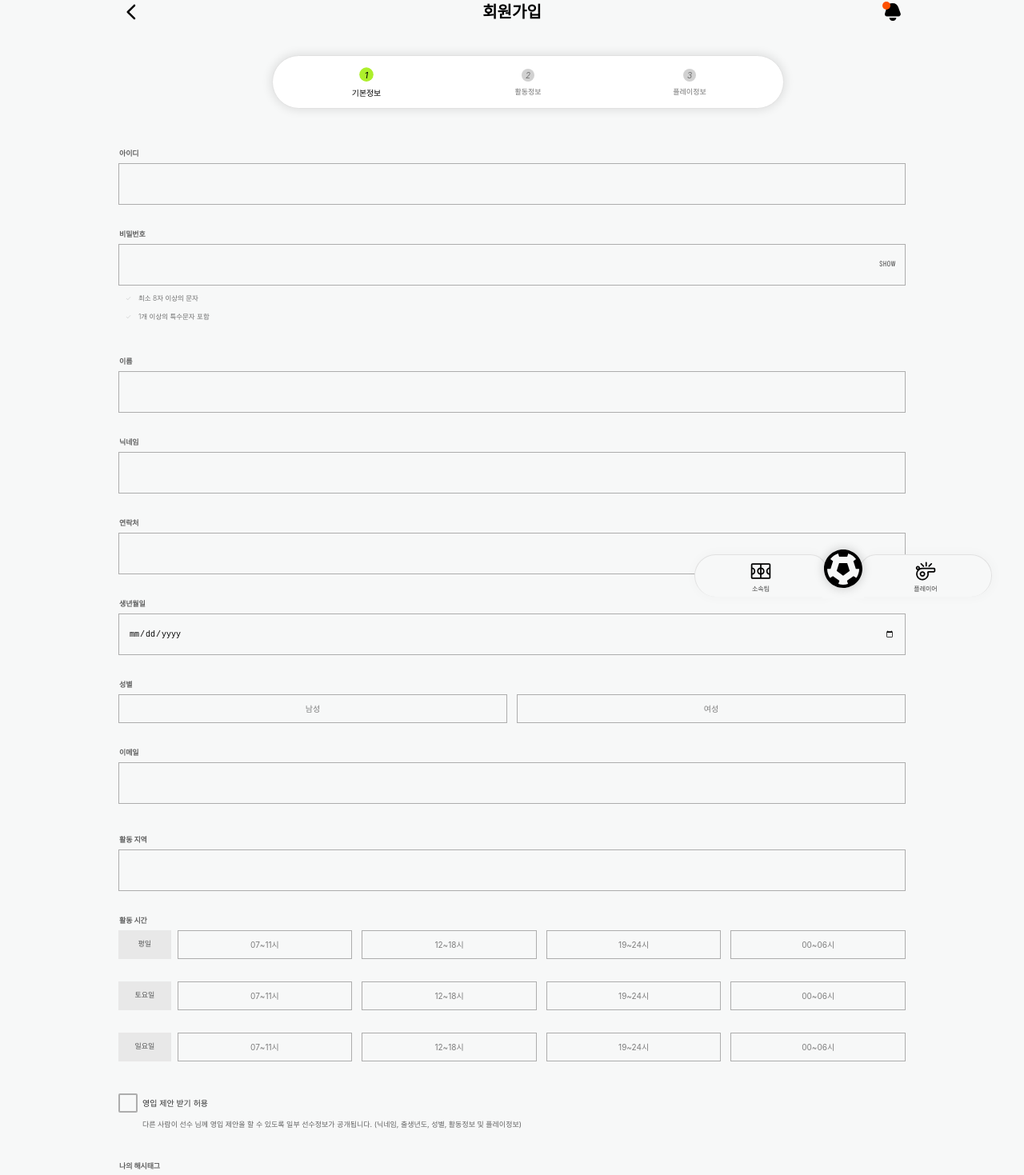
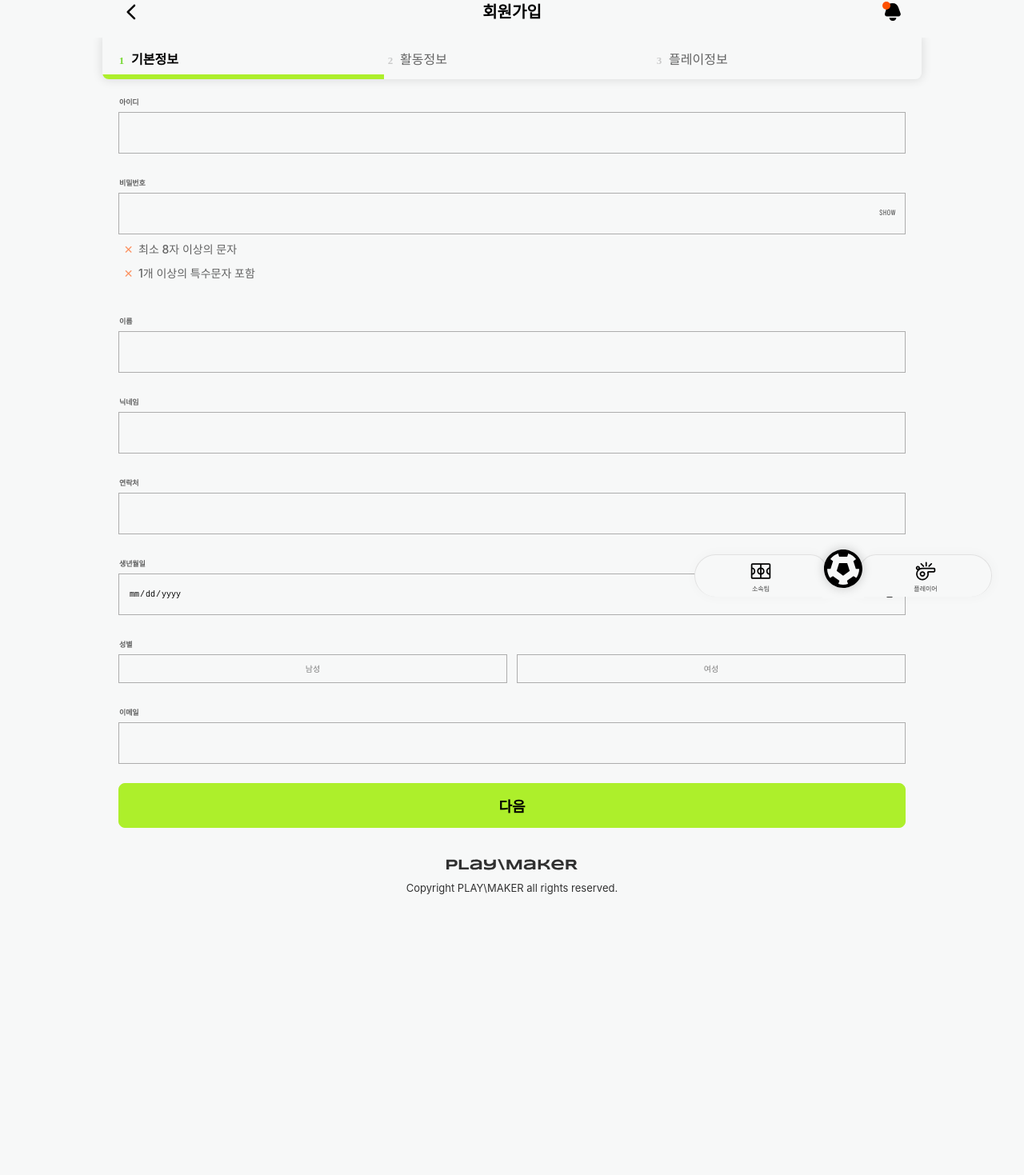
Before and after one commit to playmakersports/playmaker-fe, a Next.js app: page /user/join in a window 1280 px wide. Shown: the part 17-1486 px from the top of the page at 80% size. After the commit the page ends 1294 px from the top, so only its background shows below. Built offline with nearby package versions, Linux system fonts and the light colour scheme; a web font is replaced by a local one.

Commit message:
[Fix] 회원가입 개선

```diff
--- a/src/components/User/Join/JoinStep1.tsx
+++ b/src/components/User/Join/JoinStep1.tsx
@@ -1,62 +1,51 @@
-import React, { useEffect, useRef, useState } from "react";
+import React, { useState } from "react";
 import styled from "@emotion/styled";
-import { FieldErrors, FieldValues, UseFormRegister, UseFormWatch } from "react-hook-form";
-import { InputText, InputRadioWrap, Label, SelectLabel } from "../../Common/FormStyle";
+import { useFormContext } from "react-hook-form";
 
-interface JoinStepPropsType {
-    setJoinStep: React.Dispatch<React.SetStateAction<number>>;
-    register: UseFormRegister<FieldValues>;
-    watch: UseFormWatch<FieldValues>;
-    errors: FieldErrors<FieldValues>;
-}
+import { InputText, InputRadioWrap, Label, SelectLabel, ErrorMsg } from "../../Common/FormStyle";
 
-function JoinStep1({ setJoinStep, register, watch, errors }: JoinStepPropsType) {
+function JoinStep1() {
+    const {
+        register,
+        watch,
+        formState: { errors },
+    } = useFormContext();
     const [showPassword, setShowPassword] = useState(false);
     const handleShowPassword = () => {
         setShowPassword((prev) => !prev);
     };
 
-    const ContainerRef = useRef<HTMLDivElement>(null);
     const passwordRegx = /^(?=.*[\W_]).{8,}$/;
 
-    useEffect(() => {
-        const observer = new IntersectionObserver(
-            (entries) => {
-                entries.forEach((entry) => {
-                    if (entry.isIntersecting) {
-                        setJoinStep(1);
-                    }
-                });
-            },
-            { threshold: 0.3 }
-        );
-        observer.observe(ContainerRef.current!);
-    }, []);
-
     return (
-        <Container id="step1" ref={ContainerRef}>
+        <Container id="step1">
             <Item>
-                <Label>아이디</Label>
+                <Label data-required>아이디</Label>
                 <InputText
                     type="text"
                     {...register("userId", {
-                        pattern: /^[a-zA-Z0-9_-]+$/,
-                        required: true,
+                        pattern: { value: /^[a-zA-Z0-9_-]+$/, message: "잘못된 아이디가 입력되었습니다." },
+                        required: { value: true, message: "아이디를 입력해주세요." },
                     })}
                 />
+                {errors.userId && <ErrorMsg>{errors.userId.message as string}</ErrorMsg>}
             </Item>
             <Item>
-                <Label>비밀번호</Label>
+                <Label data-required>비밀번호</Label>
                 <InputText
                     type={showPassword ? "text" : "password"}
                     placeholder=""
                     minLength={8}
                     style={{ paddingRight: "56px" }}
-                    {...register("password", { pattern: passwordRegx, required: true })}
+                    {...register("password", {
+                        pattern: passwordRegx,
+                        required: { value: true, message: "비밀번호를 입력해주세요." },
+                    })}
                 />
                 <button type="button" className="password-show-button numbers" onClick={handleShowPassword}>
                     {showPassword ? "HIDE" : "SHOW"}
                 </button>
+                {errors.password && <ErrorMsg>{errors.password.message as string}</ErrorMsg>}
                 <ul className="password-validation-list">
                     <PwdValid isContain={watch("password")?.length > 7}>최소 8자 이상의 문자</PwdValid>
                     <PwdValid isContain={watch("password") ? passwordRegx.test(watch("password")) : false}>
@@ -65,25 +54,25 @@ function JoinStep1({ setJoinStep, register, watch, errors }: JoinStepPropsType)
                 </ul>
             </Item>
             <Item>
-                <Label>이름</Label>
+                <Label data-required>이름</Label>
                 <InputText type="text" {...register("name", { required: true })} />
             </Item>
             <Item>
-                <Label>닉네임</Label>
+                <Label data-required>닉네임</Label>
                 <InputText type="text" {...register("nickname", { required: true })} />
             </Item>
             <Item>
-                <Label>연락처</Label>
+                <Label data-required>연락처</Label>
                 <InputText type="tel" {...register("phone", { required: true })} />
             </Item>
             <Item>
-                <Label>생년월일</Label>
+                <Label data-required>생년월일</Label>
                 <div className="input-container">
                     <InputText type="date" {...register("birthday", { required: true })} />
                 </div>
             </Item>
             <Item>
-                <Label>성별</Label>
+                <Label data-required>성별</Label>
                 <InputRadioWrap>
                     <SelectLabel>
                         <input type="radio" value="male" {...register("sex", { required: true })} />
@@ -96,7 +85,7 @@ function JoinStep1({ setJoinStep, register, watch, errors }: JoinStepPropsType)
                 </InputRadioWrap>
             </Item>
             <Item>
-                <Label>이메일</Label>
+                <Label data-required>이메일</Label>
                 <InputText type="email" {...register("email", { required: true })} />
             </Item>
         </Container>
@@ -106,7 +95,6 @@ function JoinStep1({ setJoinStep, register, watch, errors }: JoinStepPropsType)
 const Container = styled.div`
     display: flex;
     flex-direction: column;
-    padding: 20px;
     gap: 32px;
 `;
 const Item = styled.div`
@@ -130,18 +118,18 @@ const Item = styled.div`
     }
 `;
 const PwdValid = styled.li<{ isContain: boolean }>`
-    padding: 0 2px 10px;
-    font-size: 0.85rem;
-    font-weight: ${({ isContain }) => (isContain ? 500 : 300)};
-    opacity: ${({ isContain }) => (isContain ? 0.9 : 0.55)};
+    padding: 0 2px 16px;
+    font-size: 1.4rem;
+    font-weight: ${({ isContain }) => (isContain ? 600 : 500)};
+    opacity: ${({ isContain }) => (isContain ? 1 : 0.6)};
     &::before {
         display: inline-block;
-        content: "✓";
+        content: ${({ isContain }) => (isContain ? `"✓"` : `"✕"`)};
         width: 13px;
         height: 13px;
         margin: 0 6px 0 0;
         text-align: center;
-        color: ${({ theme, isContain }) => (isContain ? theme.color.gray4 : theme.color.gray2)};
+        color: ${({ theme, isContain }) => (isContain ? theme.color.green : theme.color.warn)};
     }
 `;
 
--- a/src/components/User/Join/JoinStep2.tsx
+++ b/src/components/User/Join/JoinStep2.tsx
@@ -1,99 +1,66 @@
-import React, { useEffect, useRef } from "react";
+import React from "react";
+import { useFormContext } from "react-hook-form";
 import styled from "@emotion/styled";
-import { FieldValues, UseFormRegister } from "react-hook-form";
-import { InputText, Label, InputCheck, SelectLabel, InputCheckRadioWrapper } from "../../Common/FormStyle";
 
-interface JoinStepPropsType {
-    setJoinStep: React.Dispatch<React.SetStateAction<number>>;
-    register: UseFormRegister<FieldValues>;
-}
+import { InputText, Label, InputCheck, SelectLabel, InputCheckRadioWrapper, ErrorMsg } from "../../Common/FormStyle";
 
-function JoinStep2({ setJoinStep, register }: JoinStepPropsType) {
-    const ContainerRef = useRef<HTMLDivElement>(null);
+function JoinStep2() {
+    const {
+        register,
+        formState: { errors },
+    } = useFormContext();
 
-    useEffect(() => {
-        const observer = new IntersectionObserver(
-            (entries) => {
-                entries.forEach((entry) => {
-                    if (entry.isIntersecting) {
-                        setJoinStep(2);
-                    }
-                });
-            },
-            { threshold: 0.2 }
-        );
-        observer.observe(ContainerRef.current!);
-    }, []);
+    const TIME_LIST = [
+        { name: "07~11시", value: "0711" },
+        { name: "12~18시", value: "1218" },
+        { name: "19~24시", value: "1924" },
+        { name: "00~06시", value: "0006" },
+    ];
 
     return (
-        <Container id="step2" ref={ContainerRef}>
+        <Container id="step2">
             <Item>
-                <Label>활동 지역</Label>
-                <InputText type="text" required={true} {...register("location")} />
+                <Label data-required>활동 지역</Label>
+                <InputText
+                    type="text"
+                    required={true}
+                    {...register("location", { required: { value: true, message: "활동 지역을 입력해주세요." } })}
+                />
+                {errors.location && <ErrorMsg>{errors.location.message as string}</ErrorMsg>}
             </Item>
             <Item>
-                <Label>활동 시간</Label>
+                <Label data-required>활동 시간</Label>
                 <DayWrap>
                     <DayLabel>평일</DayLabel>
                     <div className="day-select-wrap">
+                        {TIME_LIST.map((item) => (
                             <SelectLabel>
-                            <input type="checkbox" value="w0711" {...register("weekday-time")} />
-                            07~11시
+                                <input type="checkbox" value={`w${item.value}`} {...register("weekday-time")} />
+                                {item.name}
                             </SelectLabel>
-                        <SelectLabel>
-                            <input type="checkbox" value="w1218" {...register("weekday-time")} />
-                            12~18시
-                        </SelectLabel>
-                        <SelectLabel>
-                            <input type="checkbox" value="w1924" {...register("weekday-time")} />
-                            19~24시
-                        </SelectLabel>
-                        <SelectLabel>
-                            <input type="checkbox" value="w0006" {...register("weekday-time")} />
-                            00~06시
-                        </SelectLabel>
+                        ))}
                     </div>
                 </DayWrap>
                 <DayWrap>
                     <DayLabel>토요일</DayLabel>
                     <div className="day-select-wrap">
+                        {TIME_LIST.map((item) => (
                             <SelectLabel>
-                            <input type="checkbox" value="sat0711" {...register("saturday-time")} />
-                            07~11시
+                                <input type="checkbox" value={`sat${item.value}`} {...register("saturday-time")} />
+                                {item.name}
                             </SelectLabel>
-                        <SelectLabel>
-                            <input type="checkbox" value="sat1218" {...register("saturday-time")} />
-                            12~18시
-                        </SelectLabel>
-                        <SelectLabel>
-                            <input type="checkbox" value="sat1924" {...register("saturday-time")} />
-                            19~24시
-                        </SelectLabel>
-                        <SelectLabel>
-                            <input type="checkbox" value="sat0006" {...register("saturday-time")} />
-                            00~06시
-                        </SelectLabel>
+                        ))}
                     </div>
                 </DayWrap>
                 <DayWrap>
                     <DayLabel>일요일</DayLabel>
                     <div className="day-select-wrap">
+                        {TIME_LIST.map((item) => (
                             <SelectLabel>
-                            <input type="checkbox" value="sun0711" {...register("sunday-time")} />
-                            07~11시
+                                <input type="checkbox" value={`sun${item.value}`} {...register("sunday-time")} />
+                                {item.name}
                             </SelectLabel>
-                        <SelectLabel>
-                            <input type="checkbox" value="sun1218" {...register("sunday-time")} />
-                            12~18시
-                        </SelectLabel>
-                        <SelectLabel>
-                            <input type="checkbox" value="sun1924" {...register("sunday-time")} />
-                            19~24시
-                        </SelectLabel>
-                        <SelectLabel>
-                            <input type="checkbox" value="sun0006" {...register("sunday-time")} />
-                            00~06시
-                        </SelectLabel>
+                        ))}
                     </div>
                 </DayWrap>
             </Item>
@@ -114,7 +81,6 @@ function JoinStep2({ setJoinStep, register }: JoinStepPropsType) {
 const Container = styled.div`
     display: flex;
     flex-direction: column;
-    padding: 20px;
     gap: 32px;
 `;
 
@@ -126,8 +92,8 @@ const Item = styled.div`
     .offer-active-description {
         margin: 8px 0 0;
         padding-left: 30px;
-        font-size: 0.9rem;
-        line-height: 1.4rem;
+        font-size: 1.3rem;
+        line-height: 1.9rem;
         opacity: 0.6;
     }
 `;
@@ -156,10 +122,10 @@ const DayWrap = styled.div`
 const DayLabel = styled.p`
     padding: 12px 6px;
     width: 70px;
-    opacity: 0.65;
+    opacity: 0.8;
     background-color: ${({ theme }) => theme.color.gray1};
     color: ${({ theme }) => theme.color.black};
-    font-size: 0.9rem;
+    font-size: 1.4rem;
     font-weight: 500;
     text-align: center;
 `;
--- a/src/components/User/Join/JoinStep3.tsx
+++ b/src/components/User/Join/JoinStep3.tsx
@@ -1,33 +1,13 @@
 import React, { useEffect, useRef } from "react";
 import styled from "@emotion/styled";
-import { FieldValues, UseFormRegister, UseFormWatch } from "react-hook-form";
 
 import { Label, SelectLabel, TextArea, TextAreaWrap } from "../../Common/FormStyle";
 import FormDropdownBox from "../../Common/FormDropdownBox";
 import { FOOTBALL_CLUBS, FOOTBALL_LEAGUE } from "@/src/constants/FootballClubs";
+import { useFormContext } from "react-hook-form";
 
-interface JoinStepPropsType {
-    setJoinStep: React.Dispatch<React.SetStateAction<number>>;
-    register: UseFormRegister<FieldValues>;
-    watch: UseFormWatch<FieldValues>;
-}
-
-function JoinStep3({ setJoinStep, register, watch }: JoinStepPropsType) {
-    const ContainerRef = useRef<HTMLDivElement>(null);
-
-    useEffect(() => {
-        const observer = new IntersectionObserver(
-            (entries) => {
-                entries.forEach((entry) => {
-                    if (entry.isIntersecting) {
-                        setJoinStep(3);
-                    }
-                });
-            },
-            { threshold: 0.5 }
-        );
-        observer.observe(ContainerRef.current!);
-    }, []);
+function JoinStep3() {
+    const { register, watch } = useFormContext();
 
     const PLAY_STYLE = [
         "공격수",
@@ -51,7 +31,7 @@ function JoinStep3({ setJoinStep, register, watch }: JoinStepPropsType) {
     ];
 
     return (
-        <Container id="step3" ref={ContainerRef}>
+        <Container id="step3">
             <Item>
                 <Label>나의 해시태그</Label>
                 <Options>
@@ -89,7 +69,6 @@ function JoinStep3({ setJoinStep, register, watch }: JoinStepPropsType) {
 const Container = styled.div`
     display: flex;
     flex-direction: column;
-    padding: 20px;
     gap: 32px;
 `;
 const Item = styled.div`
@@ -104,7 +83,7 @@ const Options = styled.div`
     flex-wrap: wrap;
     align-items: center;
     gap: 8px;
-    font-size: 1rem;
+    font-size: 1.6rem;
     label {
         flex: auto;
         min-width: 90px;
--- a/src/pages/user/join.tsx
+++ b/src/pages/user/join.tsx
@@ -1,20 +1,17 @@
 import React, { useState } from "react";
 import styled from "@emotion/styled";
-import { FieldValues, useForm } from "react-hook-form";
+import { FieldValues, FormProvider, useForm } from "react-hook-form";
 
 import JoinStep1 from "@/src/components/User/Join/JoinStep1";
 import JoinStep2 from "@/src/components/User/Join/JoinStep2";
 import JoinStep3 from "@/src/components/User/Join/JoinStep3";
 import Button from "@/src/components/Common/Button";
+import { SubTitleText } from "@/src/styles/common";
 
 function Join() {
     const [joinStep, setJoinStep] = useState(1);
-    const {
-        register,
-        watch,
-        handleSubmit,
-        formState: { errors },
-    } = useForm({ mode: "onBlur" });
+    const methods = useForm({ mode: "onChange" });
+    const { errors } = methods.formState;
 
     const STEP_LIST = [
         { step: 1, value: "기본정보" },
@@ -27,91 +24,121 @@ function Join() {
     };
 
     return (
-        <Container onSubmit={handleSubmit(onSubmit)}>
-            <section>
+        <FormProvider {...methods}>
+            <Form onSubmit={methods.handleSubmit(onSubmit)}>
                 <Steps>
                     {STEP_LIST.map((item, idx) => (
-                        <StepItem key={idx} nowStep={item.step === joinStep}>
-                            <i className="step-circle">{item.step}</i>
+                        <StepItem as="li" key={idx} nowStep={item.step <= joinStep}>
+                            <span className="step-circle">{item.step}</span>
                             <span className="step-name">{item.value}</span>
                         </StepItem>
                     ))}
                 </Steps>
-                <JoinStep1 setJoinStep={setJoinStep} register={register} watch={watch} errors={errors} />
-                <JoinStep2 setJoinStep={setJoinStep} register={register} />
-                <JoinStep3 setJoinStep={setJoinStep} register={register} watch={watch} />
-                <Buttons>
+                {joinStep === 1 && <JoinStep1 />}
+                {joinStep === 2 && <JoinStep2 />}
+                {joinStep === 3 && <JoinStep3 />}
+                <StepButtons>
+                    {joinStep !== 1 && (
                         <Button
                             type="button"
                             mode="basic"
                             size="large"
-                        text="취소"
+                            text="이전"
                             main={false}
-                        callback={() => console.log()}
+                            shadow={false}
+                            callback={() => setJoinStep((prev) => prev - 1)}
                         />
-                    <Button type="submit" mode="main1" size="large" text="입력완료" main={true} />
-                </Buttons>
-            </section>
-        </Container>
+                    )}
+                    {joinStep !== 3 && (
+                        <Button
+                            type="button"
+                            mode="main1"
+                            size="large"
+                            text="다음"
+                            main={true}
+                            shadow={false}
+                            callback={() => setJoinStep((prev) => prev + 1)}
+                        />
+                    )}
+                    {joinStep === 3 && (
+                        <Button
+                            type="submit"
+                            mode="main1"
+                            size="large"
+                            text="완료"
+                            main={true}
+                            shadow={false}
+                            disabled={Object.keys(errors).length > 0}
+                        />
+                    )}
+                </StepButtons>
+            </Form>
+        </FormProvider>
     );
 }
 
-const Container = styled.form`
-    padding: 120px 0 0;
+const Form = styled.form`
+    padding: 0 20px;
 `;
 
 const Steps = styled.ul`
-    position: fixed;
     display: flex;
-    width: calc(100% - 40px);
-    margin: 0 20px;
-    padding: 16px;
-    top: 96px;
+    position: sticky;
+    top: 64px;
+    margin: 0 -20px 24px;
     align-items: center;
     justify-content: space-evenly;
-    background-color: ${({ theme }) => theme.color.white};
-    border: 1px solid ${({ theme }) => theme.color.gray1};
-    border-radius: 80px;
     z-index: 1;
     box-shadow: 0 0 12px 2px rgba(0, 0, 0, 0.1);
+    background-color: ${({ theme }) => theme.color.background};
+
     @media (min-width: 768px) {
-        top: 86px;
-        width: 50%;
-        left: 50%;
-        transform: translateX(-50%);
+        border-bottom-left-radius: 8px;
+        border-bottom-right-radius: 8px;
+        overflow: hidden;
     }
 `;
-const StepItem = styled.li<{ nowStep: boolean }>`
+const StepItem = styled(SubTitleText)<{ nowStep: boolean }>`
+    position: relative;
     flex: 1;
     display: flex;
-    flex-direction: column;
+    padding: 20px 0px 16px;
     align-items: center;
-    gap: 8px;
-    transform: ${(props) => (props.nowStep ? "scale(1.1)" : "")};
-    opacity: ${(props) => (props.nowStep ? "1" : "0.55")};
-    transition: all 0.3s;
+    gap: 4px;
+    opacity: ${({ nowStep }) => (nowStep ? "1" : "0.6")};
     .step-circle {
         display: inline-flex;
         width: 16px;
         height: 16px;
         color: #000;
-        background-color: ${({ theme, nowStep }) => (nowStep ? theme.color.main : theme.color.gray2)};
+        font-size: 1.3rem;
+        color: ${({ theme, nowStep }) => (nowStep ? theme.color.green : theme.color.gray2)};
         border-radius: 100%;
-        font-size: 10px;
         justify-content: center;
         align-items: center;
     }
     .step-name {
-        font-size: 0.9rem;
-        font-weight: ${(props) => (props.nowStep ? "500" : "400")};
+        font-weight: ${({ nowStep }) => (nowStep ? "600" : "400")};
+    }
+    &:first-of-type {
+        padding: 20px 0px 16px 16px;
+    }
+    &::before {
+        content: "";
+        position: absolute;
+        width: ${({ nowStep }) => (nowStep ? "100%" : "0%")};
+        height: 12%;
+        bottom: 0;
+        left: 0;
+        background-color: ${({ theme, nowStep }) => nowStep && theme.color.main};
+        z-index: -1;
+        transition: width 0.3s;
     }
 `;
 
-const Buttons = styled.div`
+const StepButtons = styled.div`
     display: flex;
-    margin: 36px 0 0;
-    padding: 0 20px;
-    height: 48px;
+    margin: 24px 0 0;
     gap: 12px;
 `;
 
```
Lines whose indentation alone changed are shown as unchanged.
